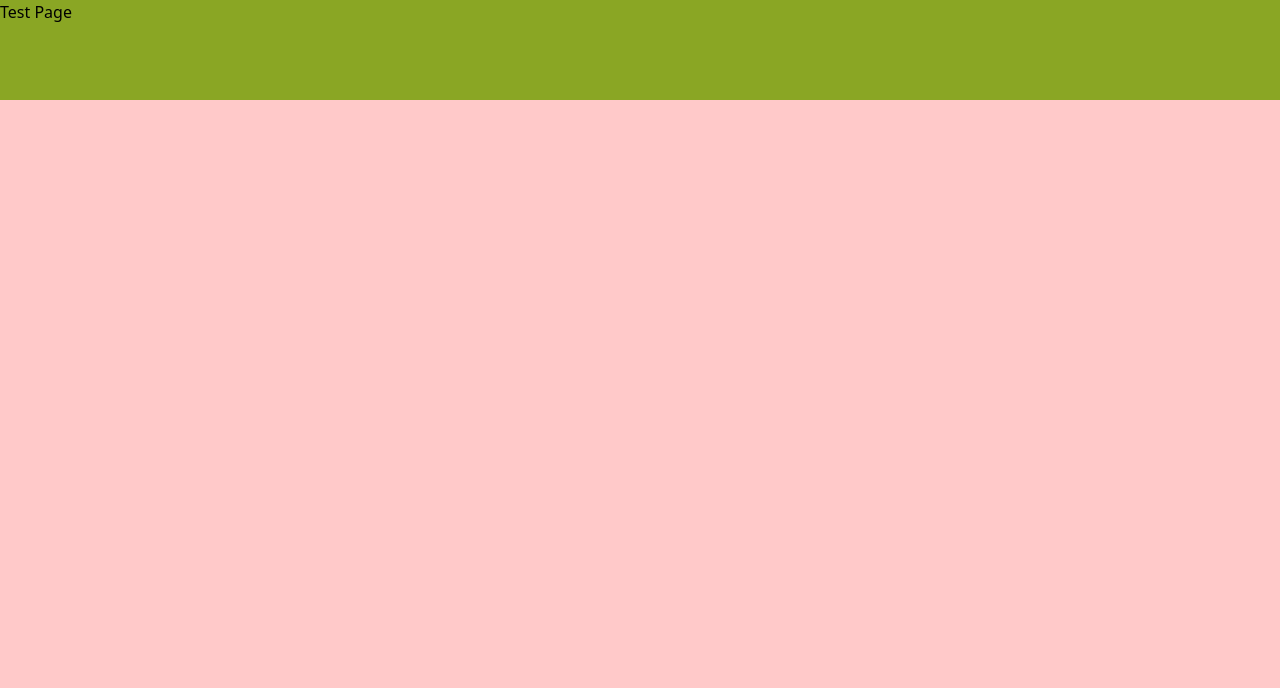
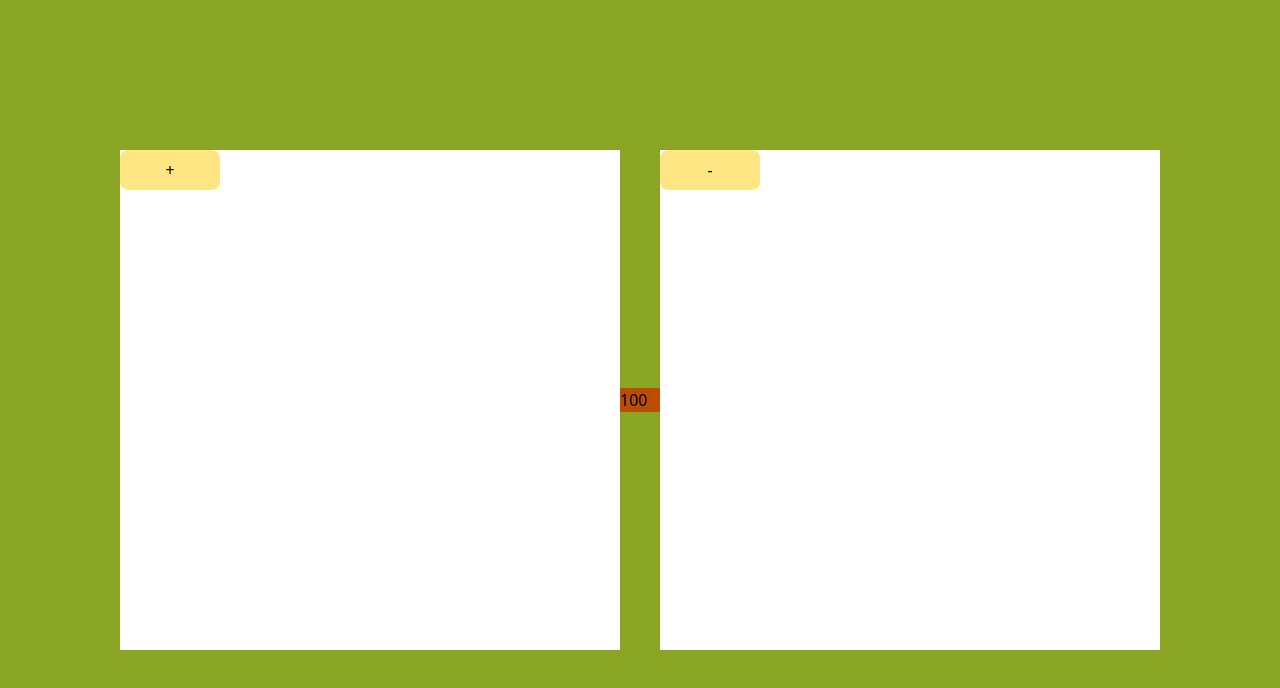
Before and after one commit to gomes-milindu/react-project, a React (Vite) app: page /test in a window 1280 px wide. Shown: the top 688 px of the page. Built offline with nearby package versions, Linux system fonts and the light colour scheme.

Commit message:
starting use State Hook 😁

```diff
--- a/pages/testPage.jsx
+++ b/pages/testPage.jsx
@@ -1,8 +1,36 @@
-import  { Routes, Route } from 'react-router-dom'
+import { useState } from "react"
+
 export default function TestPage(){
+
+    const[count,setCount] =  useState(100)   // count variable  b - function
+
     return(
-        <div className = "w-full h-[100px] bg-accent">
-            <h1>Test Page</h1>
+        <div className = "w-full h-full bg-accent">
+            <div className='w-full h-full flex justify-center items-center' >
+                <div className='w-[500px] h-[500px] bg-white '>
+                    <button onClick={
+                        ()=>{
+                            console.log("clicked")
+                            setCount(count + 1)
+                        }
+                    } className='w-[100px] h-[40px] bg-amber-200 rounded-lg'>+</button>
+                </div>
+
+                <span className='w-[40px] h-fit bg-amber-700'>
+                    {count}
+                </span>
+                <div className='w-[500px] h-[500px] bg-white '>
+                    <button className='w-[100px] h-[40px] bg-amber-200 rounded-lg' onClick={
+                        ()=>{
+                            console.log("- is Clicked")
+                            setCount(count-1)
+                        }
+                    }>-</button>
+                </div>
+            </div>
         </div>
     )
 }
+
+// set count - variable eke valure eka wenas wenawa
+               // page eka uda in pahalata run wenawa
```
